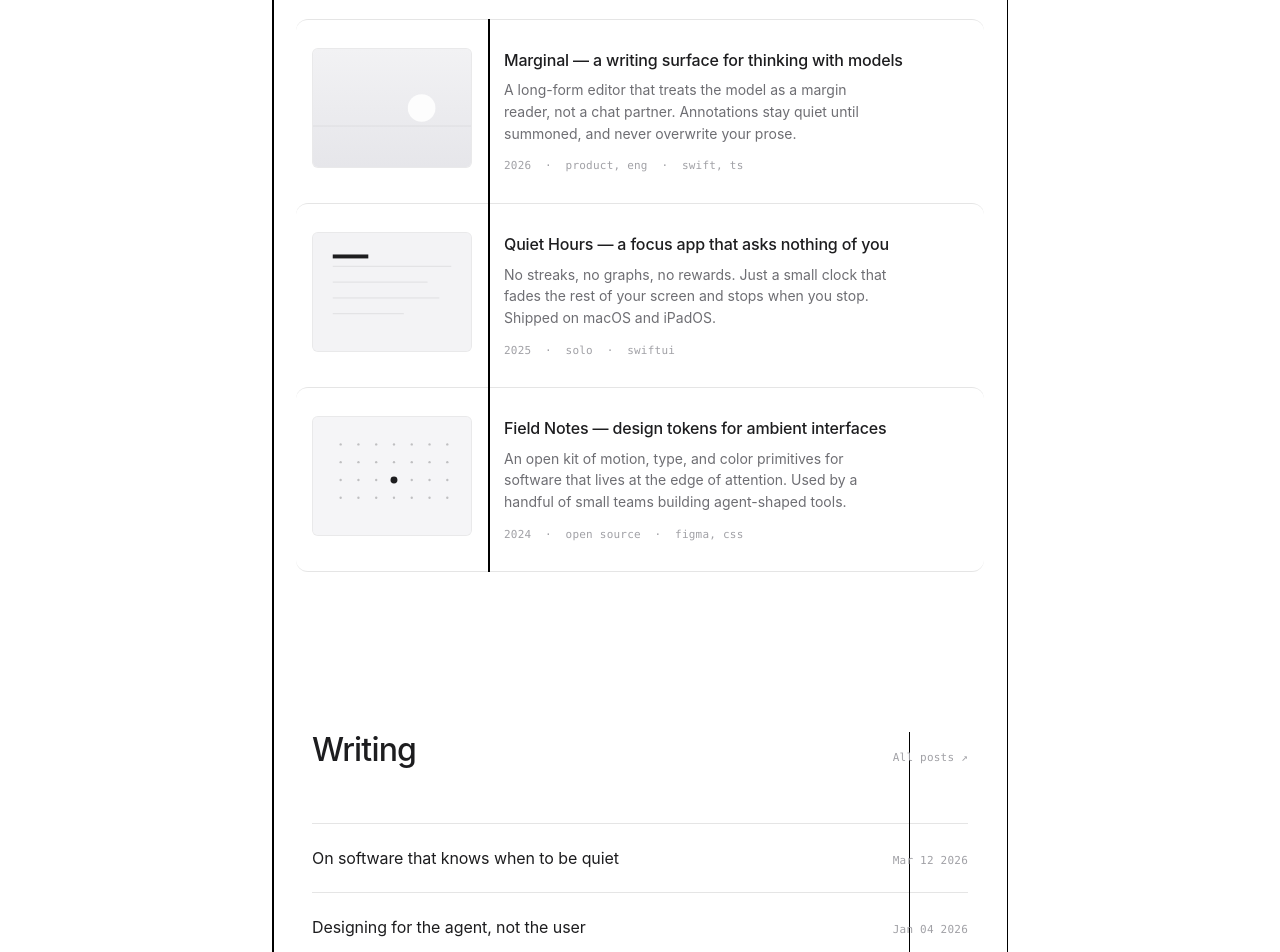
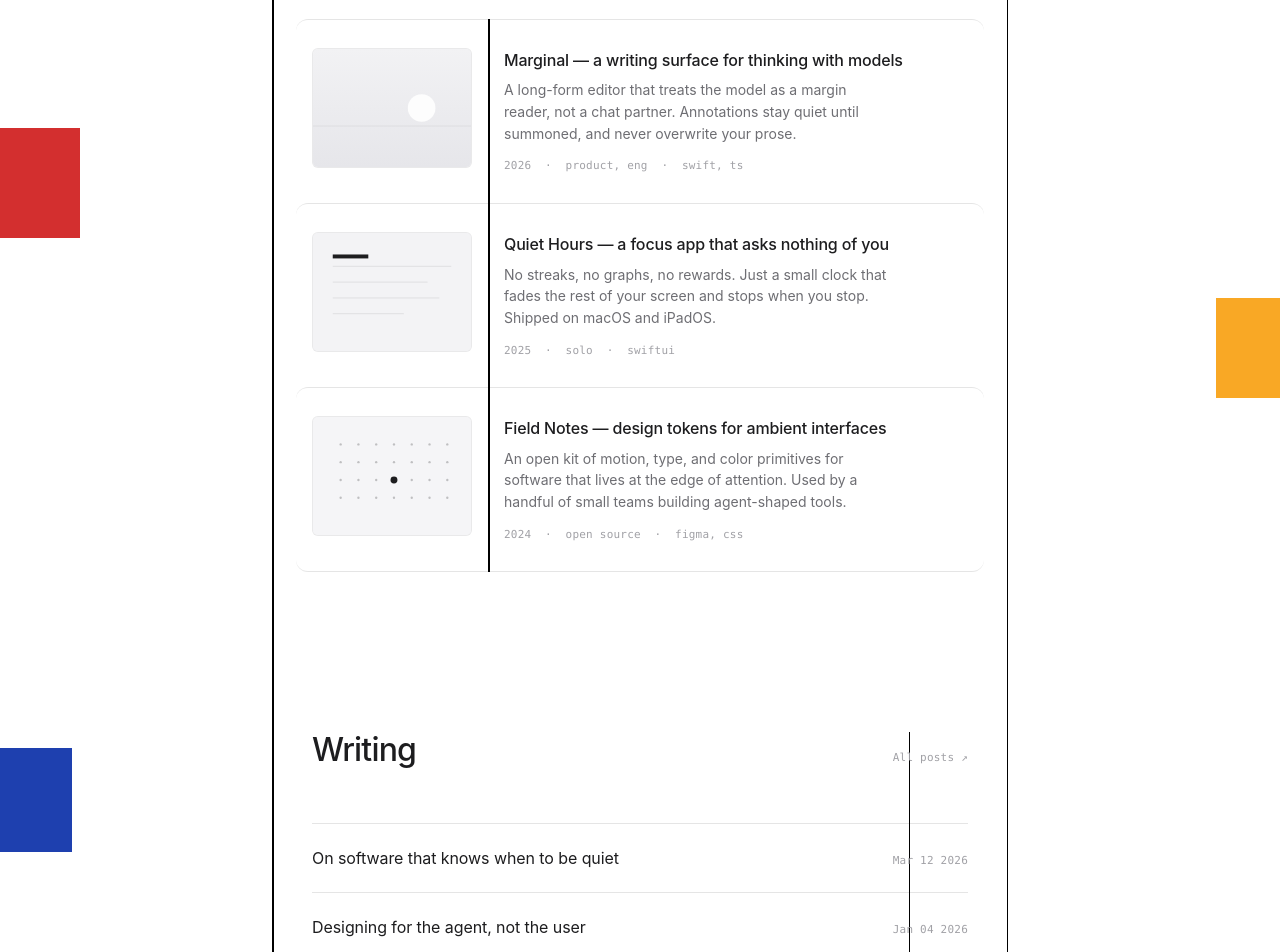
Before and after one commit to dengzicheng98-a11y/personal-site-Boke-Wangzhan, a Next.js app: page / in a window 1280 px wide. Shown: the part 1040-1992 px from the top of the page. Built offline with nearby package versions, Linux system fonts and the light colour scheme.

Commit message:
feat: mondrian color cells extended to selected work and writing

```diff
--- a/app/globals.css
+++ b/app/globals.css
@@ -211,6 +211,32 @@ nav.top a:hover {
   height: 80px;
   width: 288px;
   left: calc(50vw - var(--col, 720px) / 2 - 8px);
+}
+
+/* Selected work color cells */
+.bg-grid-work .bg-red {
+  background: #d32f2f;
+  top: calc(var(--pad-v) + 200px);
+  left: 0;
+  width: min(80px, calc(50vw - var(--col, 720px) / 2 - 8px));
+  height: 110px;
+}
+
+.bg-grid-work .bg-yellow {
+  background: #f9a825;
+  top: calc(var(--pad-v) + 370px);
+  right: 0;
+  width: min(64px, calc(50vw - var(--col, 720px) / 2 - 8px));
+  height: 100px;
+}
+
+/* Writing color cell */
+.bg-grid-writing .bg-blue {
+  background: #1e40af;
+  top: 16px;
+  left: 0;
+  width: min(72px, calc(50vw - var(--col, 720px) / 2 - 8px));
+  height: 104px;
 }
 
 /* Writing: date column separator */
--- a/components/SelectedWork.tsx
+++ b/components/SelectedWork.tsx
@@ -5,6 +5,8 @@ export function SelectedWork({ projects }: { projects: Project[] }) {
   return (
     <section className="block" id="work">
       <div className="bg-grid bg-grid-work" aria-hidden="true">
+        <div className="bg-fill bg-red" />
+        <div className="bg-fill bg-yellow" />
         <div className="bg-line bg-v1" />
         <div className="bg-line bg-v2" />
       </div>
--- a/components/Writing.tsx
+++ b/components/Writing.tsx
@@ -4,6 +4,7 @@ export function Writing({ posts }: { posts: Post[] }) {
   return (
     <section className="block" id="writing">
       <div className="bg-grid bg-grid-writing" aria-hidden="true">
+        <div className="bg-fill bg-blue" />
         <div className="bg-line bg-v1" />
         <div className="bg-line bg-v2" />
         <div className="bg-line bg-vdate" />
```
